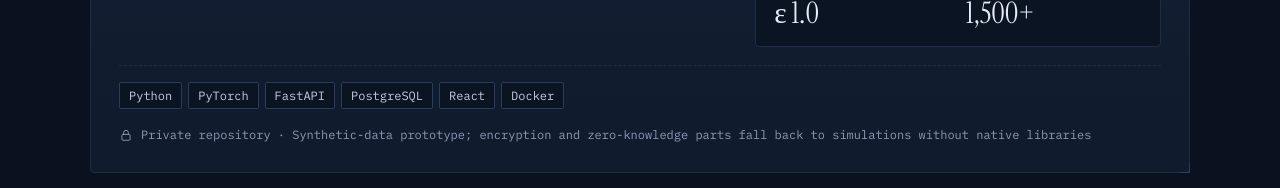
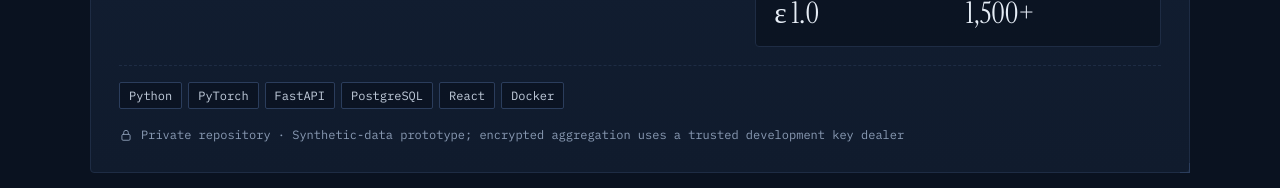
Before and after one commit to dan-jdiala/dan-jdiala.github.io, a React (Vite) app: page / in a window 1280 px wide. Shown: the part 1680-1868 px from the top of the page. Built offline with nearby package versions, Linux system fonts and the light colour scheme.

Commit message:
Update the Pulse-Net card's fine print
The zero-knowledge proofs are now real and encrypted aggregation runs only
on real TenSEAL, so the old 'falls back to simulations' note was stale. The
caveat that still applies is the trusted development key dealer.

```diff
--- a/src/data/site.ts
+++ b/src/data/site.ts
@@ -108,7 +108,7 @@ export const systems: SystemProject[] = [
       'JWT auth with role-based access control, 23 SQLAlchemy models with hand-written SQL migrations, optional mutual TLS with CRL/OCSP revocation, CDC wastewater and NCBI GenBank feeds, and a React dashboard with an outbreak map.',
     ],
     links: [],
-    note: 'Private repository · Synthetic-data prototype; encryption and zero-knowledge parts fall back to simulations without native libraries',
+    note: 'Private repository · Synthetic-data prototype; encrypted aggregation uses a trusted development key dealer',
     stats: [
       { value: '5', label: 'simulated hospitals' },
       { value: '16', label: 'pathogen classes' },
```
